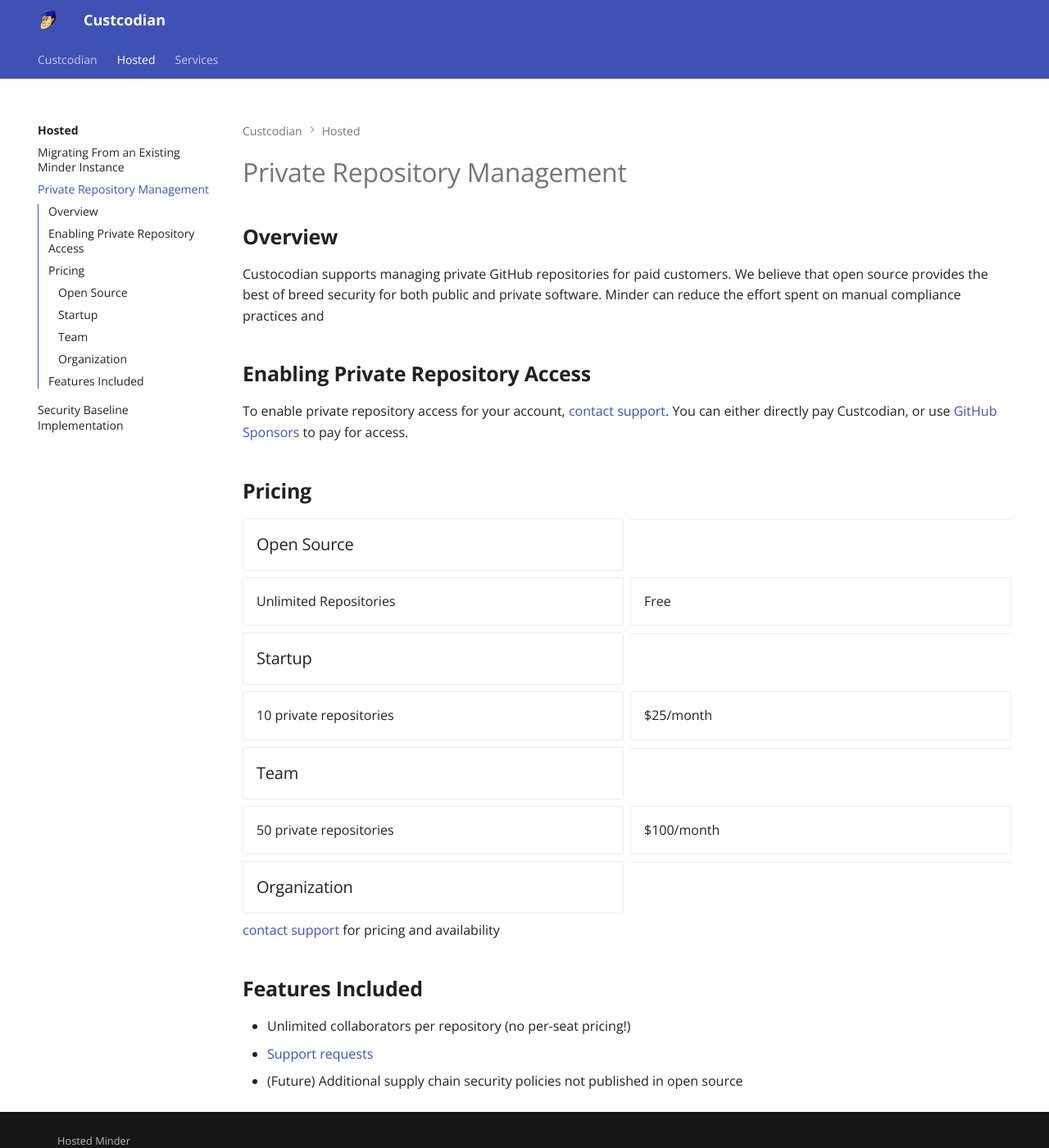
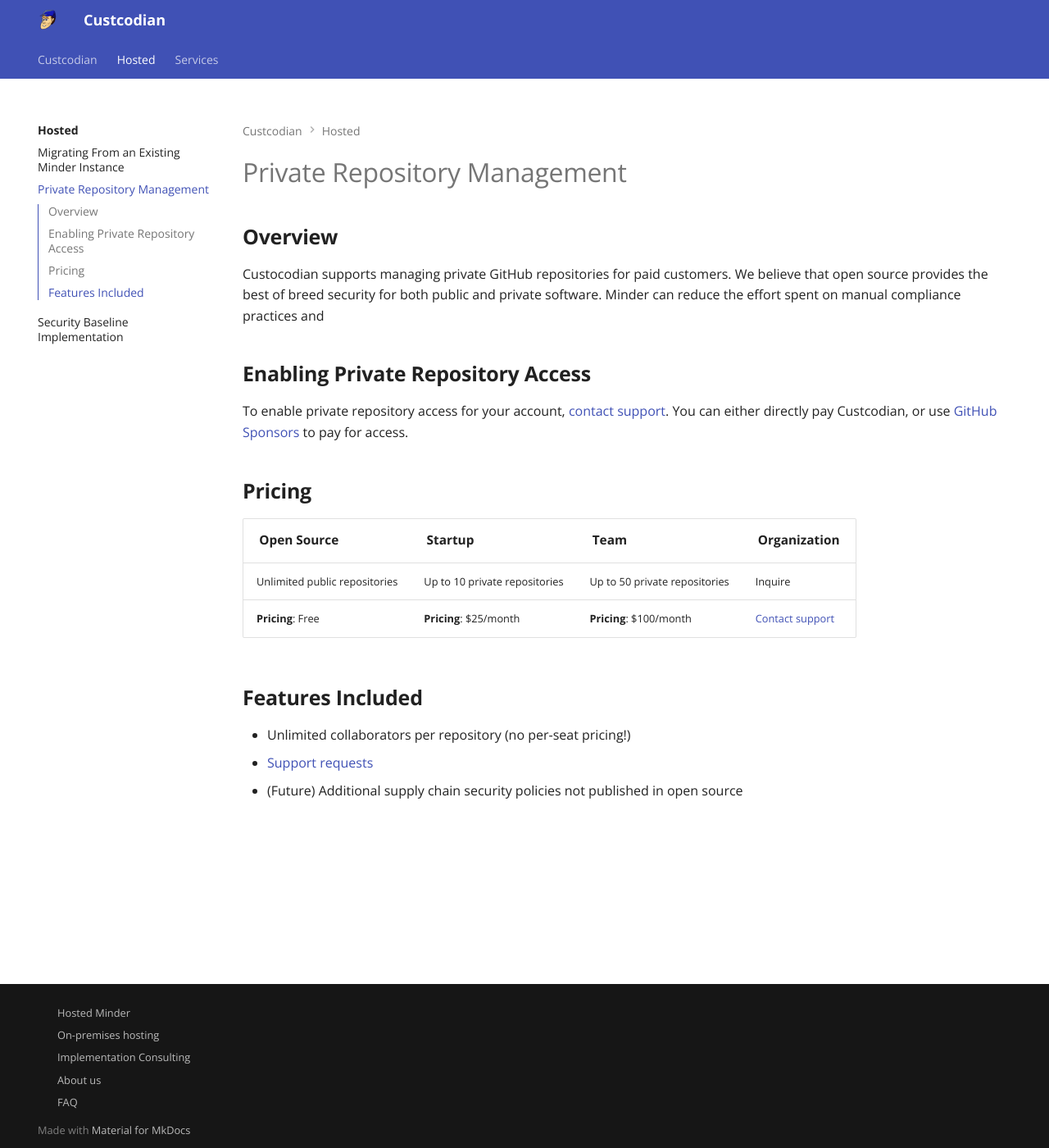
Before and after one commit to custcodian/website, an MkDocs documentation site: the page built from docs/hosted/private-repos.md, in a window 1280 px wide and 1400 px high. Shown: the whole window at 82% size. Built offline with MkDocs 1.6.1 and Material for MkDocs 9.7.7, drawn with Linux system fonts in a browser that asks for light colours; plug-ins that fetch from the network failed and are left out.

Commit message:
Attempt to fix website formatting again

```diff
--- a/docs/hosted/private-repos.md
+++ b/docs/hosted/private-repos.md
@@ -13,39 +13,13 @@
 
 ## Pricing
 
-<div class="grid cards" markdown>
-
--  ### Open Source
-
-   ***
-
-   -  Unlimited Repositories
-   -  Free
-
--  ### Startup
-
-   ***
-
-   -  10 private repositories
-   -  $25/month
-
--  ### Team
-
-   ***
-
-   -  50 private repositories
-   -  $100/month
-
--  ### Organization
-
-   ***
-
-   [contact support](../about/support.md) for pricing and availability
-
-</div>
+| Open Source                   | Startup                       | Team                          | Organization                           |
+| ----------------------------- | ----------------------------- | ----------------------------- | -------------------------------------- |
+| Unlimited public repositories | Up to 10 private repositories | Up to 50 private repositories | Inquire                                |
+| **Pricing**: Free             | **Pricing**: $25/month        | **Pricing**: $100/month       | [Contact support](../about/support.md) |
 
 ## Features Included
 
--  Unlimited collaborators per repository (no per-seat pricing!)
--  [Support requests](../about/support.md)
--  (Future) Additional supply chain security policies not published in open source
+-   Unlimited collaborators per repository (no per-seat pricing!)
+-   [Support requests](../about/support.md)
+-   (Future) Additional supply chain security policies not published in open source
--- a/docs/stylesheets/extra.css
+++ b/docs/stylesheets/extra.css
@@ -28,6 +28,11 @@
     margin: 0;
 }
 
+th {
+    font-size: 120%;
+    font-weight: 700;
+}
+
 
 /* from https://fonts.googleapis.com/css2?family=Josefin+Sans:ital,wght@0,100..700;1,100..700&display=swap' */
 
```
Also changed, not shown: docs/about/support.md (+16 -15 lines), 1 other file.
